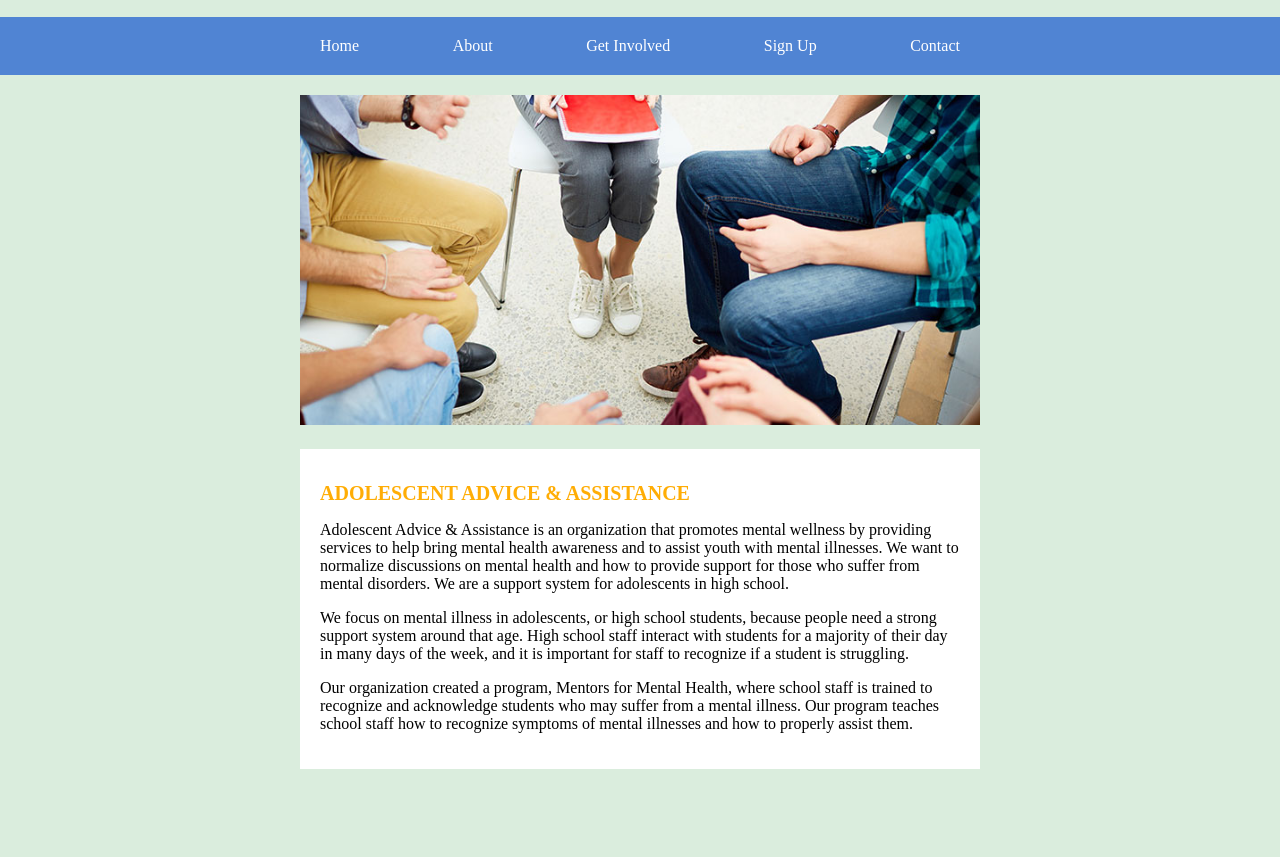
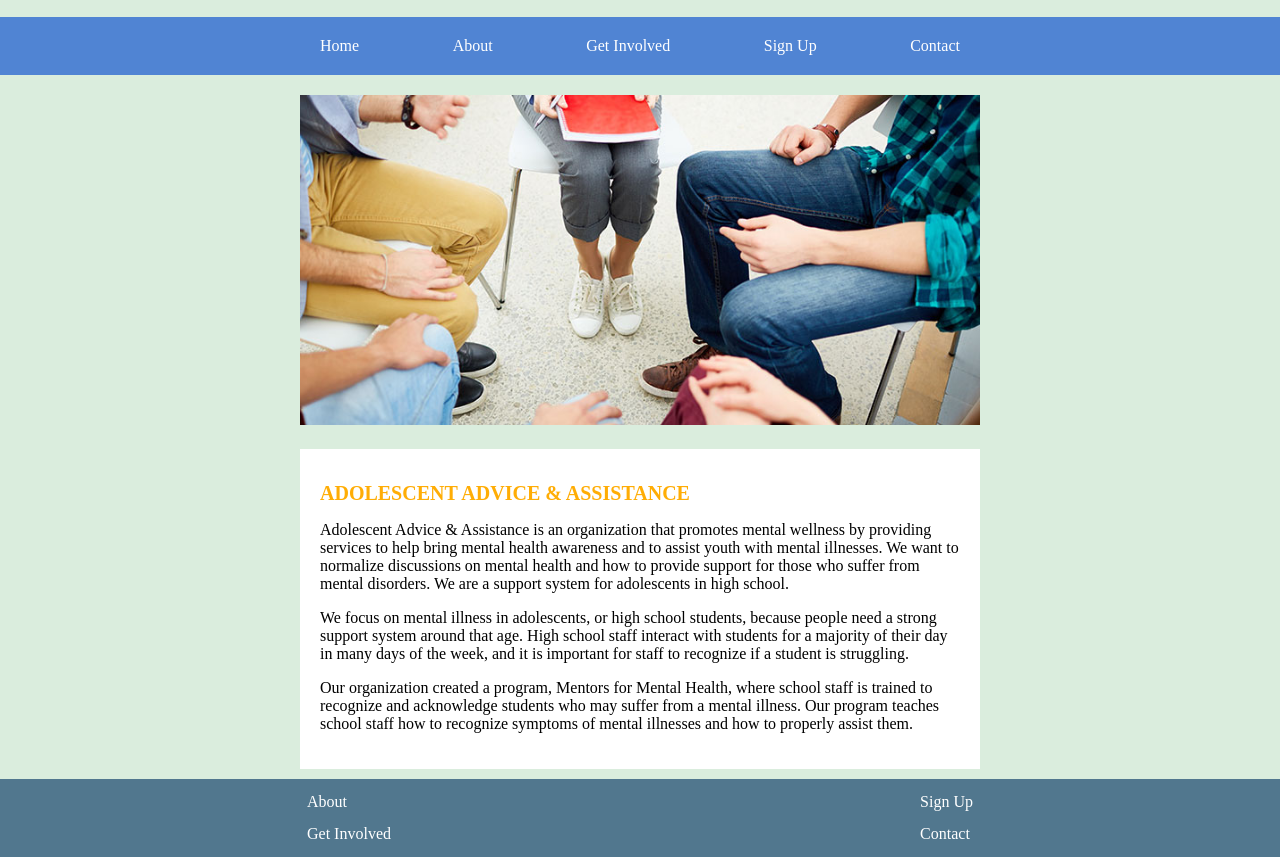
Before and after one commit to Zoryna/mental-health-proposal, a plain HTML site: page index.html in a window 1280 px wide. Shown: the part 57-914 px from the top of the page. Before the commit the page ends 836 px from the top, so only its background shows below. Drawn offline with Linux system fonts and the light colour scheme.

Commit message:
Included the footer

```diff
--- a/css/index.css
+++ b/css/index.css
@@ -27,6 +27,10 @@ body {
   margin: 20px;
 }
 
+a:hover { /*improve later where it highlights entire box*/
+  background-color: #2A4670; /*darker sky blue*/
+}
+
 #left {
   margin-left: 300px;
 }
@@ -34,3 +38,16 @@ body {
 #right {
   margin-right: 300px;
 }
+
+.footer {
+  display: flex;
+  flex-direction: row;
+  justify-content: space-between;
+  background-color: #51778E; /*dark blue*/
+
+}
+
+.footer div {
+  display: flex;
+  flex-direction: column;
+  margin: 7px;
--- a/index.html
+++ b/index.html
@@ -21,7 +21,6 @@
   </div>
 
   <div class="homecontents">
-
     <div class="pictures">
       <img src="img/homepic1.jpg" alt="support">
     </div>
@@ -53,6 +52,22 @@
           assist them.
         </p>
     </div>
+  </div>
+
+  <div class="footer">
+    <div id="left">
+      <div><a href= "about.html" style="text-decoration: none; color: white;"> About</a></div>
+      <div><a href="getinvolved.html" style="text-decoration: none; color: white;"> Get Involved</a></div>
+    </div>
+
+    <div>
+      <!--will place other resources on mental health here-->
+    </div>
+
+    <div id="right">
+      <div><a href="signup.html" style="text-decoration: none; color: white;">Sign Up</a></div>
+      <div><a href="contact.html" style="text-decoration: none; color: white;"> Contact</a></div>
+    </div>
 
   </div>
 </body>
```
